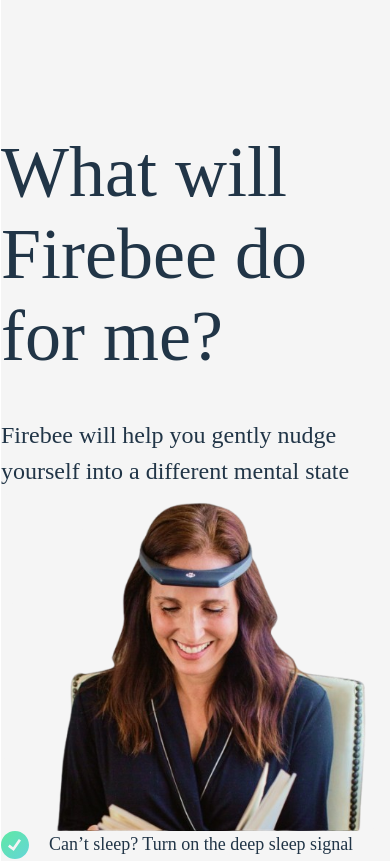
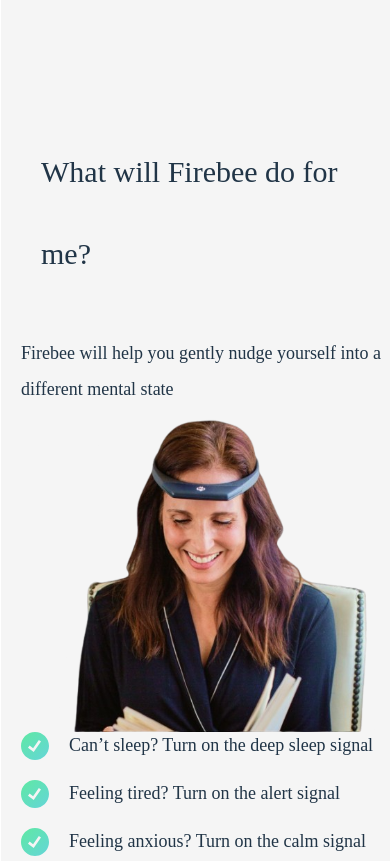
Before and after one commit to Sirajsol/GH, a React (Vite) app: page / in a window 390 px wide. Shown: the part 4740-5601 px from the top of the page. Built offline with nearby package versions, Linux system fonts and the light colour scheme.

Commit message:
firtt commit

```diff
--- a/src/mobilemenu/mobilemenu.css
+++ b/src/mobilemenu/mobilemenu.css
@@ -12,7 +12,7 @@
    height: 400px;
    z-index: 10;
    /* margin: 0; */
-   right: -40px;
+   right: 10px;
 }
 .whole_mobile_menu .mobile_menu_container{
  display: none;
--- a/src/whatDo/whatDo.css
+++ b/src/whatDo/whatDo.css
@@ -1,16 +1,17 @@
 .what-whole_cont{
 display: flex;
 flex-direction: column;
+padding-left: 20px;
 
 }
 .what-whole_cont .title{
     display: flex;
     font-family: Poppins;
-font-size: 72px;
+font-size: 52px;
 font-weight: 300;
 line-height: 82px;
 text-align: left;
-
+margin-left: 20px;
 }
 
 .what-whole_cont .desc{
@@ -59,4 +60,17 @@
 
     }
 
+
+    .what-whole_cont .title{
+
+
+    font-size: 30px;
+
+    }
+    .what-whole_cont .desc{
+
+    font-size: 18px;
+
+
+    }
 }
```
